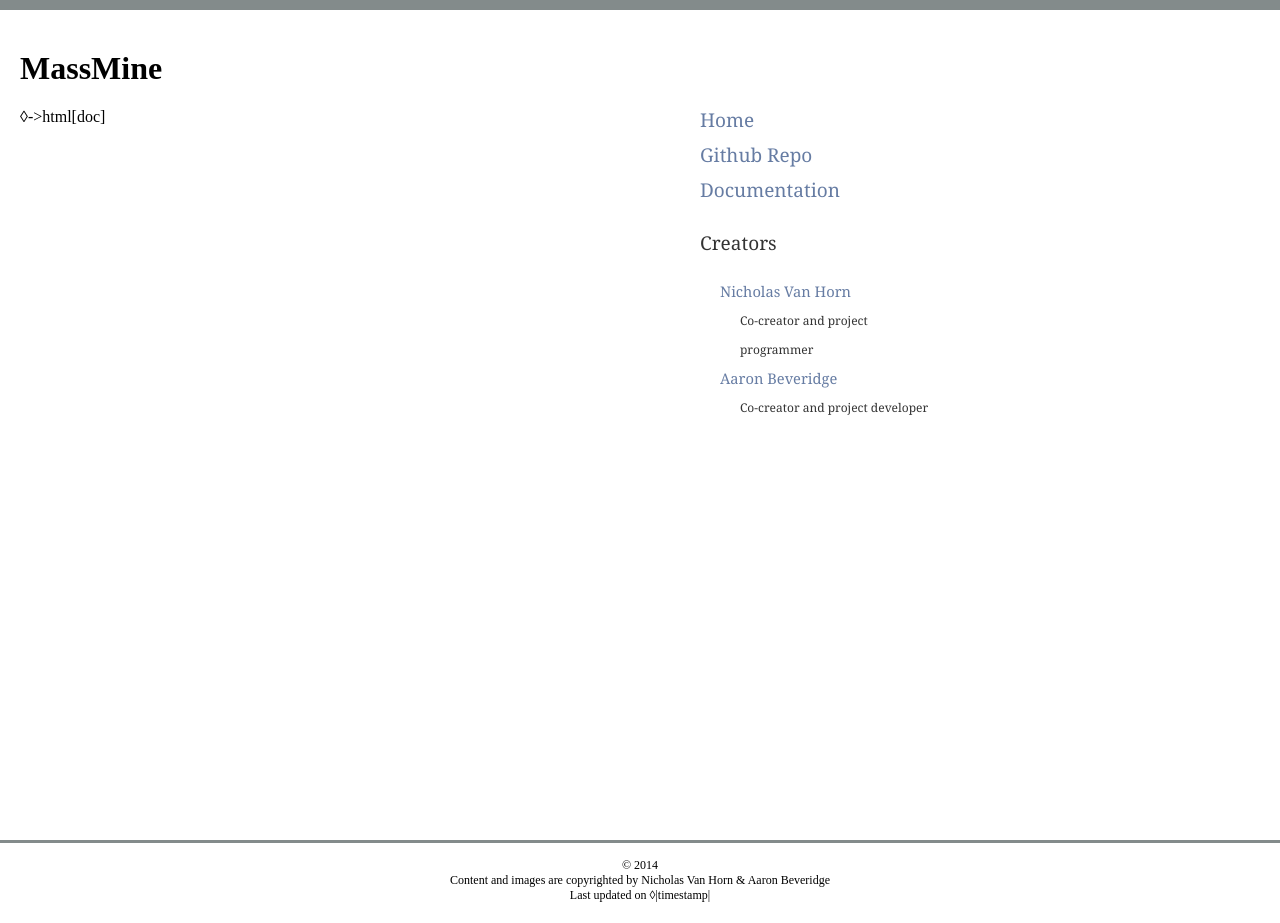
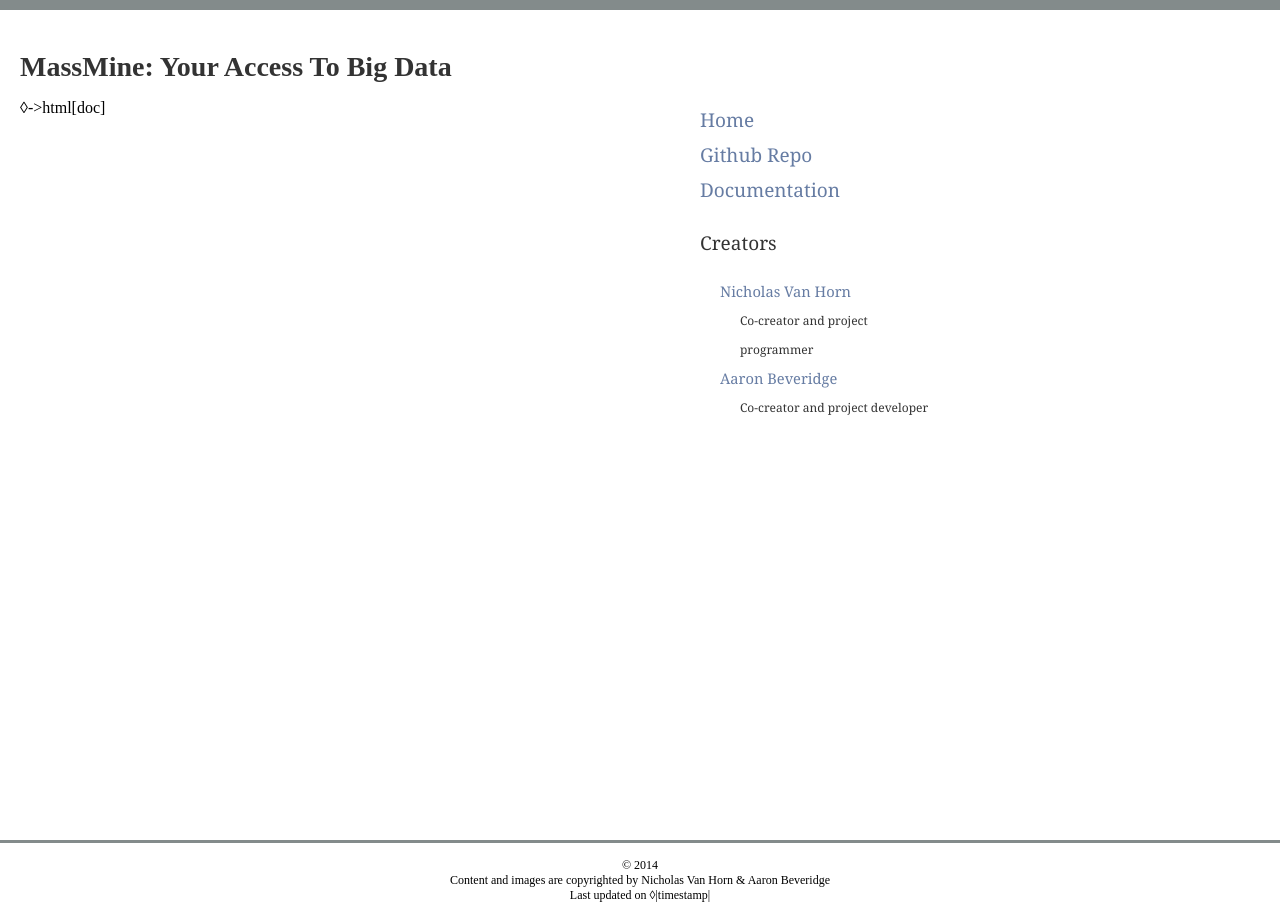
Before and after one commit to n3mo/massmine-docs, a plain HTML site: page template.html in a window 1280 px wide. Drawn offline with Linux system fonts and the light colour scheme.

Commit message:
Added support for custom page titles

```diff
--- a/style.css
+++ b/style.css
@@ -111,6 +111,19 @@
     color: black;
 }
 
+h1  {
+    font-family: 'Equity-Text-B', serif;
+    font-weight: bold;
+    font-size: 28px; /* was 32pt with concourse */
+    line-height: 34px;
+    width: 600px;
+    margin-bottom: 15px;
+    letter-spacing: 0px;
+    color: #333;
+    text-rendering: optimizeLegibility;
+
+}
+
 h2, h2.entry_title {
     font-family: 'Equity-Text-B', serif;
     font-weight: bold;
@@ -143,3 +156,7 @@
     border: 1px solid #ccc;
     padding: 4px;
 }
+
+page-title {
+    display: none;
+}
--- a/template.html
+++ b/template.html
@@ -1,15 +1,14 @@
 <html>
   <head>
     <meta charset="UTF-8">
-    <title>MassMine: Your Access To Big Data</title>
+    <title>◊(select 'page-title doc)</title>
     <link rel="stylesheet" type="text/css" media="all" href="style.css" />
 
   </head>
   <div id="header"><!-- this is the top of the page --></div>
 
   <body class="gutter"><div id="container">
-      <h1>MassMine</h1>
-
+      <h1>MassMine: Your Access To Big Data</h1>
       ◊->html[doc]
 
       <div id="primary" class="sidebar"><ul class="nobullet"><li><a href="/index.html">Home</a></li>
```
Also changed, not shown: 2 other files.
